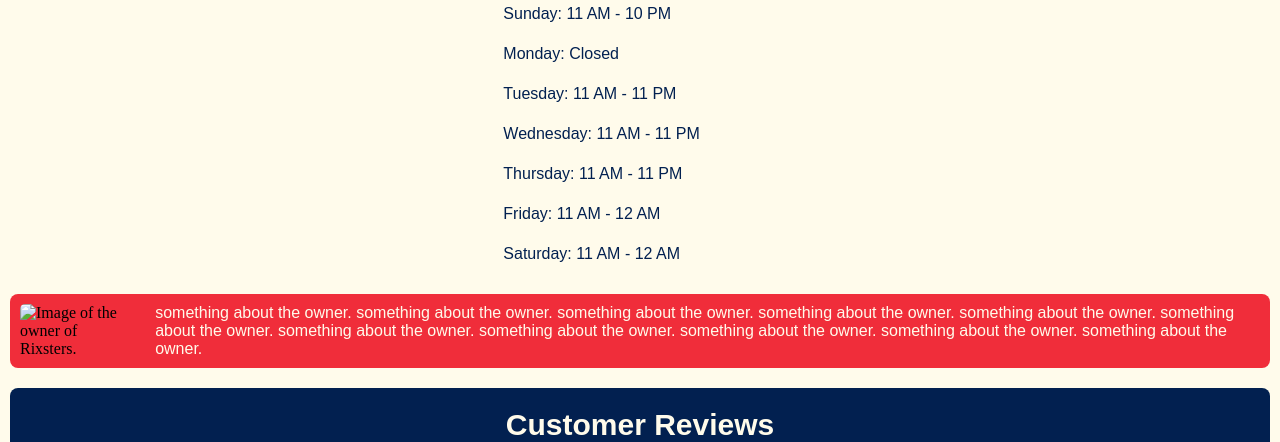
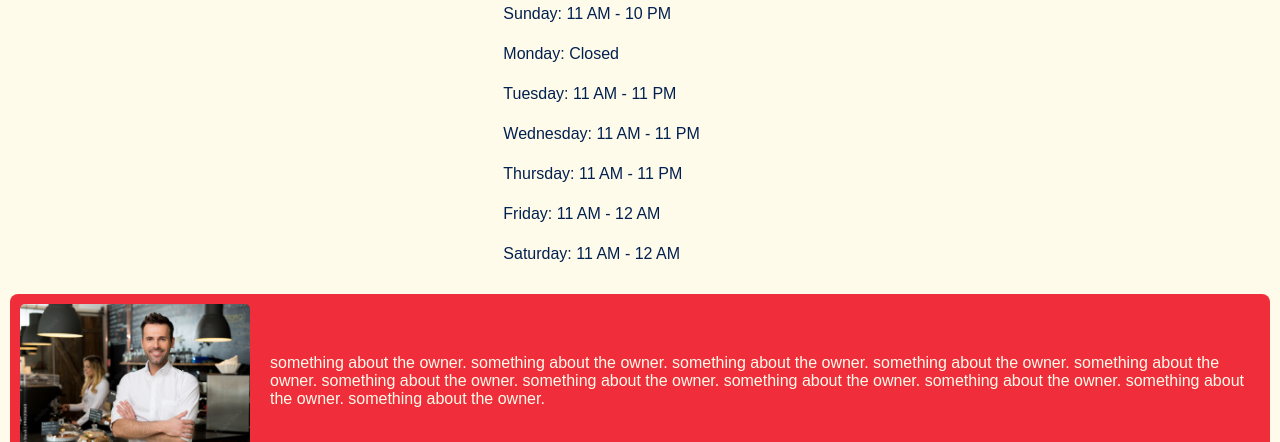
Before and after one commit to jimenaortiz01/126final, a plain HTML site: page index.html in a window 1280 px wide. Shown: the part 510-952 px from the top of the page. Drawn offline with Linux system fonts and the light colour scheme; a web font is replaced by a local one.

Commit message:
image 5.0

```diff
--- a/index.html
+++ b/index.html
@@ -32,7 +32,7 @@
                 <p id="daysandtimes">Sunday: 11 AM - 10 PM <br> Monday: Closed <br> Tuesday: 11 AM - 11 PM <br> Wednesday: 11 AM - 11 PM <br> Thursday: 11 AM - 11 PM <br> Friday: 11 AM - 12 AM <br> Saturday: 11 AM - 12 AM </p>
             </div>
             <div class="about">
-                <img src="img/owner.jpeg" alt="Image of the owner of Rixsters." class="owner">
+                <img src="img/owner.jpg" alt="Image of the owner of Rixsters." class="owner">
                 <p class="about_text">something about the owner. something about the owner. something about the owner. something about the owner. something about the owner. something about the owner. something about the owner. something about the owner. something about the owner. something about the owner. something about the owner.</p>
             </div>
             <div class="reviews">
```
Also changed, not shown: img/owner.jpg (added).
